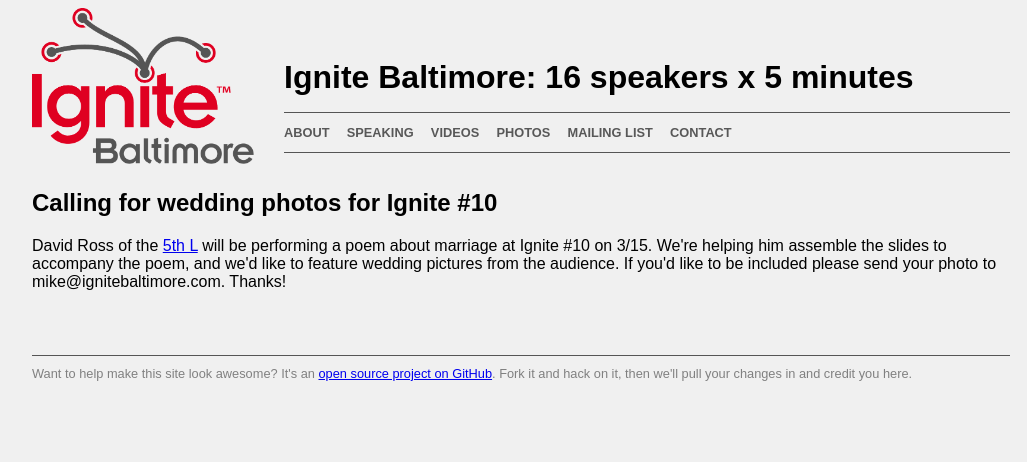
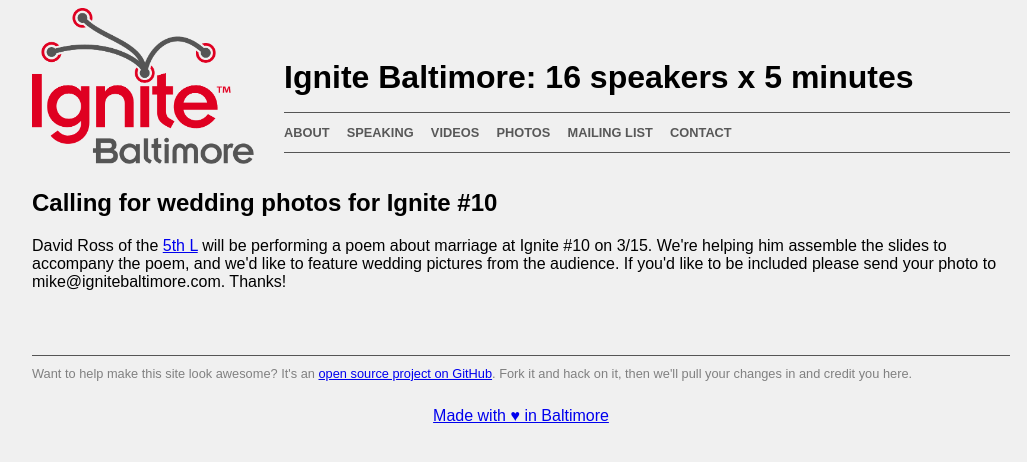
Before and after one commit to ignitebaltimore/ignitebaltimore.github.com, a Jekyll site: the page built from ignite10photos.html, in a window 1280 px wide. Shown: the top 462 px of the page, without its empty margins (119-1146 px from the left). Built offline with Jekyll 4.4.1, drawn with Linux system fonts in a browser that asks for light colours.

Commit message:
add made with love link

```diff
--- a/_layouts/default.html
+++ b/_layouts/default.html
@@ -39,6 +39,9 @@
   <p id="footer" class="row">
   Want to help make this site look awesome? It's an <a href="https://github.com/ignitebaltimore/ignitebaltimore.github.com">open source project on GitHub</a>. Fork it and hack on it, then we'll pull your changes in and credit you here.
   </p>
+  <p class="row">
+  <center><a href="http://madewithloveinbaltimore.org">Made with &hearts; in Baltimore</a></center>
+  </p>
 </div>
 <script type="text/javascript">
   var _gaq=[['_setAccount','UA-9222451-1'],['_trackPageview'],['_trackPageLoadTime']];
```
